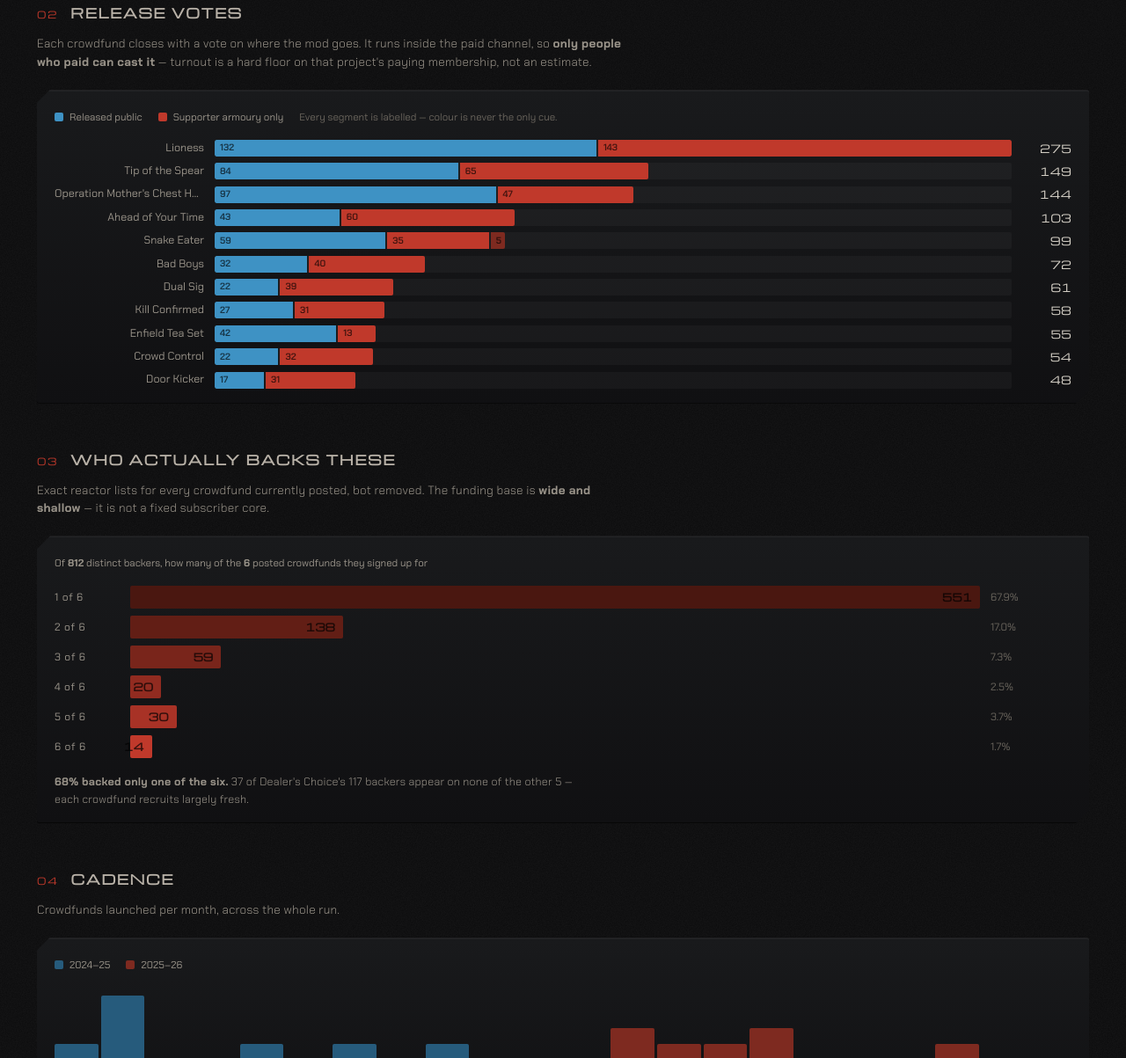
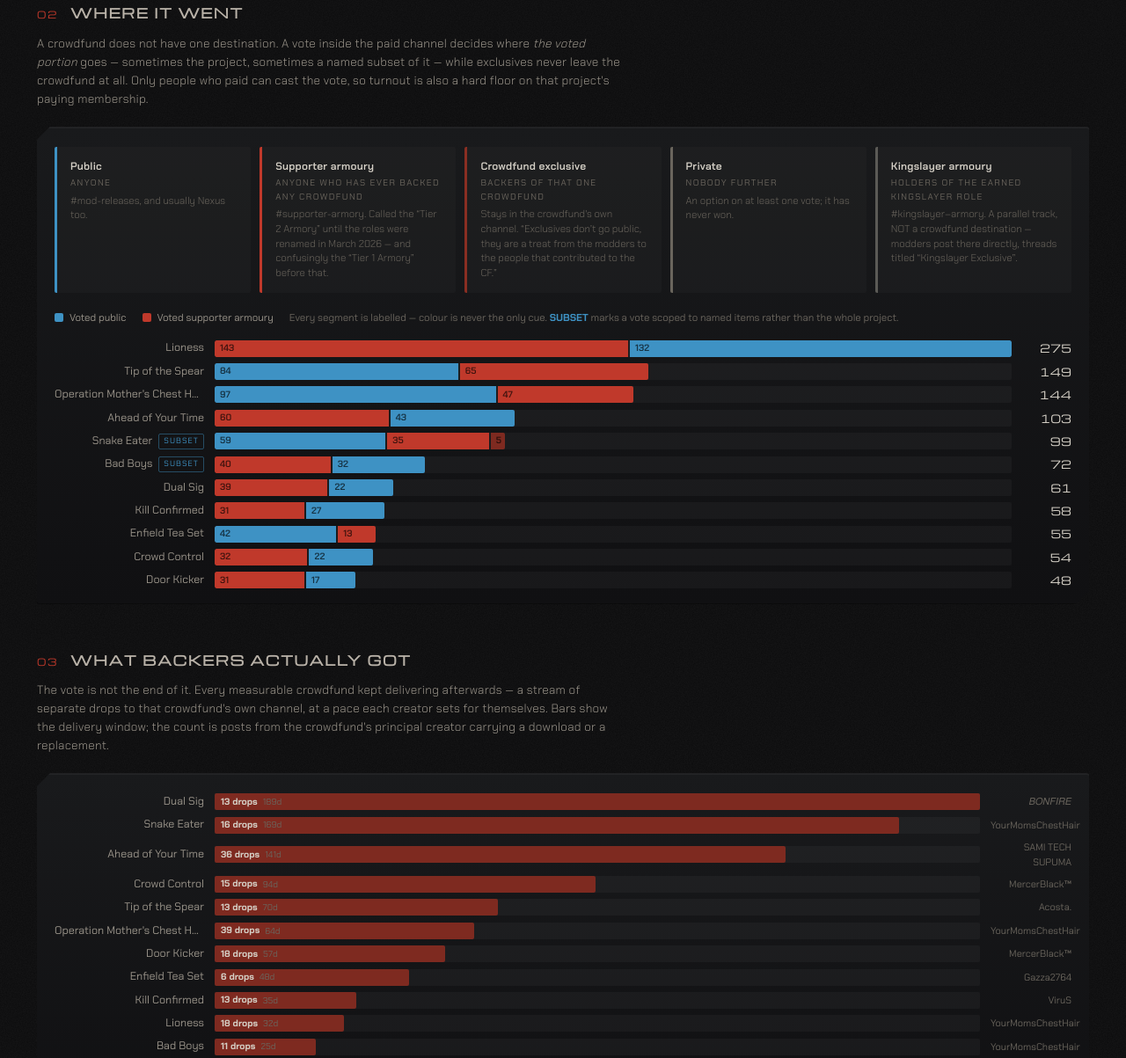
Before and after one commit to dataterminals/t1-crowdfunds, a plain HTML site: page index.html in a window 1280 px wide. Shown: the part 1263-2466 px from the top of the page at 88% size. Drawn offline with nearby package versions, Linux system fonts and the light colour scheme.

Commit message:
Stop pretending a crowdfund has one destination
The release field was a single enum -- public, supporters, private -- and
that is not how any of this works. Reading the eleven measurable crowdfunds
end to end:

Two of the eleven votes were not about the project at all. Snake Eater's
asked "Where to share the XOF Outfits?" and SMilEY said plainly in-channel
that "MOST of the items in this crowdfund are supporter items, the XOF suit
is what will be made public from this crowdfund". Bad Boys' vote was scoped
to the exfil helmets, police vests and belt. Recording either as "the
crowdfund went public" was wrong, and those two now carry a subset marker.

Exclusives are a separate class again and never enter the vote at all --
"Exclusives don't go public they are a treat from the modders to the people
that contributed to the CF". 39 of the delivery posts are flagged as such.

And the vote is not the end. Every one of the eleven kept shipping
afterwards: 198 separate drops, a median of 64 days from first to last,
ranging from Enfield Tea Set's 6 to Op Chesthair's 39. Each creator does it
their own way -- MercerBlack keeps one Drive folder and updates it in place,
BONFIRE ships versioned drops, YourMomsChestHair posts discrete releases --
so the new count is defined as posts from the crowdfund's principal creator
carrying a download or a replacement, rather than one house format. An
earlier detector keyed on the "MOD RELEASE" heading and scored four of these
as zero, which was a measurement artefact, not silence.

The panel now names all five places content can end up, including the
Kingslayer armoury -- which is NOT a crowdfund destination. It is the earned
role's own track, its threads titled "Kingslayer Exclusive", posted directly
by modders. Worth stating because the supporter armoury was itself called
the "Tier 1 Armory" before the roles were renamed, and the two are easy to
confuse.

Drops the "stayed private 7/11" tile. It read as a whole-project fact and
was not one.

Co-Authored-By: Claude Opus 5 <noreply@anthropic.com>

```diff
--- a/data/crowdfunds.json
+++ b/data/crowdfunds.json
@@ -265,12 +265,35 @@
       "creator": "YourMomsChestHair",
       "announced": "everyone",
       "vote": {
+        "question": "Where to share the XOF Outfits?",
+        "scope": "items",
+        "scopeNote": "the XOF Outfits only — most of the rest stayed supporter-side",
+        "options": [
+          {
+            "label": "Tier 2 Armory",
+            "count": 35
+          },
+          {
+            "label": "Public Release",
+            "count": 59
+          },
+          {
+            "label": "Private",
+            "count": 5
+          }
+        ],
         "total": 99,
-        "public": 59,
-        "supporters": 35,
-        "other": 5
+        "winner": "public"
       },
-      "release": "public"
+      "release": "public",
+      "delivery": {
+        "creator": "YourMomsChestHair",
+        "posts": 16,
+        "first": "2025-09-19",
+        "last": "2026-03-07",
+        "days": 169,
+        "exclusiveMentions": 1
+      }
     },
     {
       "n": 28,
@@ -290,11 +313,31 @@
       "creator": "YourMomsChestHair",
       "announced": "everyone",
       "vote": {
+        "question": "Where to share?",
+        "scope": "project",
+        "scopeNote": null,
+        "options": [
+          {
+            "label": "Tier 2",
+            "count": 47
+          },
+          {
+            "label": "Public",
+            "count": 97
+          }
+        ],
         "total": 144,
-        "public": 97,
-        "supporters": 47
+        "winner": "public"
       },
-      "release": "public"
+      "release": "public",
+      "delivery": {
+        "creator": "YourMomsChestHair",
+        "posts": 39,
+        "first": "2025-10-14",
+        "last": "2025-12-17",
+        "days": 64,
+        "exclusiveMentions": 6
+      }
     },
     {
       "n": 30,
@@ -305,11 +348,31 @@
       "announced": "everyone",
       "note": "Mercer's debut crowdfund.",
       "vote": {
+        "question": "How to release?",
+        "scope": "project",
+        "scopeNote": null,
+        "options": [
+          {
+            "label": "Public",
+            "count": 22
+          },
+          {
+            "label": "Tier 2 Armoury",
+            "count": 32
+          }
+        ],
         "total": 54,
-        "public": 22,
-        "supporters": 32
+        "winner": "supporters"
       },
-      "release": "supporters"
+      "release": "supporters",
+      "delivery": {
+        "creator": "MercerBlack™",
+        "posts": 15,
+        "first": "2025-11-11",
+        "last": "2026-02-13",
+        "days": 94,
+        "exclusiveMentions": 3
+      }
     },
     {
       "n": 31,
@@ -319,11 +382,31 @@
       "creator": null,
       "announced": "everyone",
       "vote": {
+        "question": "Where to release.",
+        "scope": "project",
+        "scopeNote": null,
+        "options": [
+          {
+            "label": "Public",
+            "count": 42
+          },
+          {
+            "label": "Tier 2 Armoury",
+            "count": 13
+          }
+        ],
         "total": 55,
-        "public": 42,
-        "supporters": 13
+        "winner": "public"
       },
-      "release": "public"
+      "release": "public",
+      "delivery": {
+        "creator": "Gazza2764",
+        "posts": 6,
+        "first": "2025-11-11",
+        "last": "2025-12-29",
+        "days": 48,
+        "exclusiveMentions": 0
+      }
     },
     {
       "n": 32,
@@ -333,11 +416,31 @@
       "creator": "YourMomsChestHair",
       "announced": "everyone",
       "vote": {
+        "question": "Where to Share the Exfil Helmets, Police Vests and Belt",
+        "scope": "items",
+        "scopeNote": "the Exfil helmets, police vests and belt only",
+        "options": [
+          {
+            "label": "Publicly?",
+            "count": 32
+          },
+          {
+            "label": "Tier 2",
+            "count": 40
+          }
+        ],
         "total": 72,
-        "public": 32,
-        "supporters": 40
+        "winner": "supporters"
       },
-      "release": "supporters"
+      "release": "supporters",
+      "delivery": {
+        "creator": "YourMomsChestHair",
+        "posts": 11,
+        "first": "2025-11-21",
+        "last": "2025-12-16",
+        "days": 25,
+        "exclusiveMentions": 3
+      }
     },
     {
       "n": 33,
@@ -347,11 +450,31 @@
       "creator": null,
       "announced": "everyone",
       "vote": {
+        "question": "Release.",
+        "scope": "project",
+        "scopeNote": null,
+        "options": [
+          {
+            "label": "Public",
+            "count": 22
+          },
+          {
+            "label": "Tier 2 Armoury.",
+            "count": 39
+          }
+        ],
         "total": 61,
-        "public": 22,
-        "supporters": 39
+        "winner": "supporters"
       },
-      "release": "supporters"
+      "release": "supporters",
+      "delivery": {
+        "creator": "𝐵𝑂𝑁𝐹𝐼𝑅𝐸",
+        "posts": 13,
+        "first": "2025-11-21",
+        "last": "2026-05-29",
+        "days": 189,
+        "exclusiveMentions": 1
+      }
     },
     {
       "n": 34,
@@ -362,11 +485,31 @@
       "creator": null,
       "announced": "everyone",
       "vote": {
+        "question": "Release",
+        "scope": "project",
+        "scopeNote": null,
+        "options": [
+          {
+            "label": "Public",
+            "count": 17
+          },
+          {
+            "label": "Tier 2",
+            "count": 31
+          }
+        ],
         "total": 48,
-        "public": 17,
-        "supporters": 31
+        "winner": "supporters"
       },
-      "release": "supporters"
+      "release": "supporters",
+      "delivery": {
+        "creator": "MercerBlack™",
+        "posts": 18,
+        "first": "2025-12-18",
+        "last": "2026-02-13",
+        "days": 57,
+        "exclusiveMentions": 6
+      }
     },
     {
       "n": 35,
@@ -377,11 +520,31 @@
       "announced": "everyone",
       "note": "Largest measured turnout, and the closest vote — 11 votes in it.",
       "vote": {
+        "question": "The time has come, where to share this project?",
+        "scope": "project",
+        "scopeNote": null,
+        "options": [
+          {
+            "label": "Tier 2",
+            "count": 143
+          },
+          {
+            "label": "Public",
+            "count": 132
+          }
+        ],
         "total": 275,
-        "public": 132,
-        "supporters": 143
+        "winner": "supporters"
       },
-      "release": "supporters"
+      "release": "supporters",
+      "delivery": {
+        "creator": "YourMomsChestHair",
+        "posts": 18,
+        "first": "2026-01-16",
+        "last": "2026-02-17",
+        "days": 32,
+        "exclusiveMentions": 2
+      }
     },
     {
       "n": 36,
@@ -392,11 +555,31 @@
       "creator": "ViruS",
       "announced": "everyone",
       "vote": {
+        "question": "Where does it go?",
+        "scope": "project",
+        "scopeNote": null,
+        "options": [
+          {
+            "label": "Public",
+            "count": 27
+          },
+          {
+            "label": "Tier 2",
+            "count": 31
+          }
+        ],
         "total": 58,
-        "public": 27,
-        "supporters": 31
+        "winner": "supporters"
       },
-      "release": "supporters"
+      "release": "supporters",
+      "delivery": {
+        "creator": "ViruS",
+        "posts": 13,
+        "first": "2025-12-20",
+        "last": "2026-01-24",
+        "days": 35,
+        "exclusiveMentions": 5
+      }
     },
     {
       "n": 37,
@@ -406,11 +589,31 @@
       "creator": "SAMI TECH SUPUMA",
       "announced": "everyone",
       "vote": {
+        "question": "Where to release this?",
+        "scope": "project",
+        "scopeNote": null,
+        "options": [
+          {
+            "label": "Tier 2",
+            "count": 60
+          },
+          {
+            "label": "Public",
+            "count": 43
+          }
+        ],
         "total": 103,
-        "public": 43,
-        "supporters": 60
+        "winner": "supporters"
       },
-      "release": "supporters"
+      "release": "supporters",
+      "delivery": {
+        "creator": "SAMI TECH SUPUMA",
+        "posts": 36,
+        "first": "2026-01-17",
+        "last": "2026-06-07",
+        "days": 141,
+        "exclusiveMentions": 8
+      }
     },
     {
       "n": 38,
@@ -420,11 +623,31 @@
       "creator": "Acosta.",
       "announced": "everyone",
       "vote": {
+        "question": "Release.",
+        "scope": "project",
+        "scopeNote": null,
+        "options": [
+          {
+            "label": "Public",
+            "count": 84
+          },
+          {
+            "label": "Supporter Armoury",
+            "count": 65
+          }
+        ],
         "total": 149,
-        "public": 84,
-        "supporters": 65
+        "winner": "public"
       },
-      "release": "public"
+      "release": "public",
+      "delivery": {
+        "creator": "Acosta.",
+        "posts": 13,
+        "first": "2026-01-22",
+        "last": "2026-04-02",
+        "days": 70,
+        "exclusiveMentions": 4
+      }
     },
     {
       "n": 39,
@@ -750,5 +973,37 @@
       "fresh": 37,
       "of": 117
     }
-  }
+  },
+  "destinations": [
+    {
+      "id": "public",
+      "label": "Public",
+      "who": "Anyone",
+      "note": "#mod-releases, and usually Nexus too."
+    },
+    {
+      "id": "supporters",
+      "label": "Supporter armoury",
+      "who": "Anyone who has ever backed any crowdfund",
+      "note": "#supporter-armory. Called the “Tier 2 Armory” until the roles were renamed in March 2026 — and confusingly the “Tier 1 Armory” before that."
+    },
+    {
+      "id": "exclusive",
+      "label": "Crowdfund exclusive",
+      "who": "Backers of that one crowdfund",
+      "note": "Stays in the crowdfund's own channel. “Exclusives don’t go public, they are a treat from the modders to the people that contributed to the CF.”"
+    },
+    {
+      "id": "private",
+      "label": "Private",
+      "who": "Nobody further",
+      "note": "An option on at least one vote; it has never won."
+    },
+    {
+      "id": "kingslayer",
+      "label": "Kingslayer armoury",
+      "who": "Holders of the earned Kingslayer role",
+      "note": "#kingslayer–armory. A parallel track, NOT a crowdfund destination — modders post there directly, threads titled “Kingslayer Exclusive”."
+    }
+  ]
 }
--- a/index.html
+++ b/index.html
@@ -113,6 +113,26 @@ section{margin-top:52px}
 .bd .foot b{font-family:'Michroma',sans-serif;font-size:22px;color:var(--ink)}
 .bd .foot span{font-size:10.5px;letter-spacing:.16em;text-transform:uppercase;color:var(--ink-3)}
 
+/* ── destinations + delivery ──────────────────────────── */
+.dests{display:grid;grid-template-columns:repeat(auto-fit,minmax(215px,1fr));gap:10px;margin-bottom:20px}
+.dest{padding:13px 15px;border-left:3px solid var(--ink-3);background:rgba(255,255,255,.018);border-radius:2px}
+.dest.d-public{border-color:var(--ice)} .dest.d-supporters{border-color:var(--oxide)}
+.dest.d-exclusive{border-color:#8A2E22} .dest.d-kingslayer{border-color:#5B5A56}
+.dest h4{margin:0 0 2px;font-size:12px;color:var(--ink);font-weight:600;letter-spacing:.02em}
+.dest .who{font-size:10px;letter-spacing:.14em;text-transform:uppercase;color:var(--ink-3);margin-bottom:5px}
+.dest p{margin:0;font-size:11.5px;color:var(--ink-3);font-weight:300;line-height:1.45}
+
+.deliv{display:grid;gap:7px}
+.dv{display:grid;grid-template-columns:170px 1fr 92px;align-items:center;gap:12px}
+.dv .lab{font-size:12.5px;color:var(--ink-2);text-align:right;overflow:hidden;text-overflow:ellipsis;white-space:nowrap}
+.dv .span{height:19px;background:rgba(255,255,255,.035);border-radius:2px;position:relative}
+.dv .fill{position:absolute;top:0;height:100%;background:var(--oxide-dim);border-radius:2px;display:flex;align-items:center;padding:0 7px;gap:6px}
+.dv .fill b{font-size:10.5px;color:var(--ink);font-variant-numeric:tabular-nums}
+.dv:hover .fill{background:var(--oxide)}
+.dv .meta{font-size:11px;color:var(--ink-3);text-align:right;font-variant-numeric:tabular-nums}
+.scope{display:inline-block;margin-left:7px;font-size:9px;letter-spacing:.12em;text-transform:uppercase;
+  color:var(--ice);border:1px solid rgba(62,146,196,.45);border-radius:2px;padding:1px 5px;vertical-align:1px}
+
 /* ── charts ───────────────────────────────────────────── */
 .chart{padding:22px 20px 16px}
 .legend{display:flex;gap:18px;flex-wrap:wrap;margin-bottom:16px;font-size:11.5px;color:var(--ink-2)}
@@ -208,20 +228,30 @@ footer a:hover{color:var(--oxide);border-color:var(--oxide)}
   </section>
 
   <section>
-    <div class="head"><span class="num">02</span><h2>Release votes</h2></div>
-    <p class="sub">Each crowdfund closes with a vote on where the mod goes. It runs inside the paid channel, so <strong>only people who paid can cast it</strong> — turnout is a hard floor on that project's paying membership, not an estimate.</p>
+    <div class="head"><span class="num">02</span><h2>Where it went</h2></div>
+    <p class="sub">A crowdfund does not have one destination. A vote inside the paid channel decides where <em>the voted portion</em> goes — sometimes the project, sometimes a named subset of it — while exclusives never leave the crowdfund at all. Only people who paid can cast the vote, so turnout is also a hard floor on that project's paying membership.</p>
     <div class="plate chamfer chart body-gap">
+      <div class="dests" id="dests"></div>
       <div class="legend">
-        <span><i style="background:var(--ice)"></i>Released public</span>
-        <span><i style="background:var(--oxide)"></i>Supporter armoury only</span>
-        <span style="color:var(--ink-3)">Every segment is labelled — colour is never the only cue.</span>
+        <span><i style="background:var(--ice)"></i>Voted public</span>
+        <span><i style="background:var(--oxide)"></i>Voted supporter armoury</span>
+        <span style="color:var(--ink-3)">Every segment is labelled — colour is never the only cue. <b style="color:var(--ice)">SUBSET</b> marks a vote scoped to named items rather than the whole project.</span>
       </div>
       <div class="bars" id="votes"></div>
     </div>
   </section>
 
   <section>
-    <div class="head"><span class="num">03</span><h2>Who actually backs these</h2></div>
+    <div class="head"><span class="num">03</span><h2>What backers actually got</h2></div>
+    <p class="sub">The vote is not the end of it. Every measurable crowdfund kept delivering afterwards — a stream of separate drops to that crowdfund's own channel, at a pace each creator sets for themselves. Bars show the delivery window; the count is posts from the crowdfund's principal creator carrying a download or a replacement.</p>
+    <div class="plate chamfer chart body-gap">
+      <div class="deliv" id="deliv"></div>
+      <p class="sub" style="margin:18px 0 0;font-size:12.5px" id="deliv-note"></p>
+    </div>
+  </section>
+
+  <section>
+    <div class="head"><span class="num">04</span><h2>Who actually backs these</h2></div>
     <p class="sub">Exact reactor lists for every crowdfund currently posted, bot removed. The funding base is <strong>wide and shallow</strong> — it is not a fixed subscriber core.</p>
     <div class="plate chamfer chart body-gap">
       <div class="legend"><span style="color:var(--ink-2)">Of <b id="c-distinct"></b> distinct backers, how many of the <b id="c-k"></b> posted crowdfunds they signed up for</span></div>
@@ -231,7 +261,7 @@ footer a:hover{color:var(--oxide);border-color:var(--oxide)}
   </section>
 
   <section>
-    <div class="head"><span class="num">04</span><h2>Cadence</h2></div>
+    <div class="head"><span class="num">05</span><h2>Cadence</h2></div>
     <p class="sub">Crowdfunds launched per month, across the whole run.</p>
     <div class="plate chamfer chart body-gap">
       <div class="legend">
@@ -244,7 +274,7 @@ footer a:hover{color:var(--oxide);border-color:var(--oxide)}
   </section>
 
   <section>
-    <div class="head"><span class="num">05</span><h2>Registry</h2></div>
+    <div class="head"><span class="num">06</span><h2>Registry</h2></div>
     <p class="sub">Every crowdfund recoverable from the record. Click a column to sort.</p>
     <div class="plate chamfer chart body-gap">
       <div class="filters">
@@ -296,8 +326,11 @@ function render(d){
   const live    = CF.filter(c => c.live);
   const voted   = CF.filter(c => c.vote);
   const votes   = voted.reduce((n,c) => n + c.vote.total, 0);
-  const supOnly = voted.filter(c => c.release === 'supporters').length;
   const named   = CF.filter(c => c.name).length;
+  const delivered  = CF.filter(c => c.delivery);
+  const totalPosts = delivered.reduce((n,c) => n + c.delivery.posts, 0);
+  const minD = Math.min(...delivered.map(c => c.delivery.days));
+  const maxD = Math.max(...delivered.map(c => c.delivery.days));
 
   $('#stamp').textContent = 'Updated ' + d.meta.updated + ' · ' + CF.length + ' crowdfunds on record';
 
@@ -307,7 +340,7 @@ function render(d){
     kpi(live.length, 'On the board now', live.reduce((n,c)=>n+(c.signups||0),0).toLocaleString() + ' people signed up between them'),
     kpi(d.cohort.distinct, 'Distinct backers', 'Across the crowdfunds still posted'),
     kpi(votes.toLocaleString(), 'Paid votes counted', 'Floor on money in — ' + voted.length + ' projects measurable'),
-    kpi(supOnly + '<small>/' + voted.length + '</small>', 'Stayed private', 'Voted to the supporter armoury, never public')
+    kpi(totalPosts, 'Deliveries after the vote', 'Separate drops to backers, over ' + minD + '–' + maxD + ' days per crowdfund')
   ].join('');
 
   /* ── on the board ───────────────────────────────────── */
@@ -320,21 +353,44 @@ function render(d){
     </div>`).join('') || '<p class="sub">Nothing is currently posted.</p>';
 
   /* ── release votes ──────────────────────────────────── */
+  $('#dests').innerHTML = (d.destinations||[]).map(x =>
+    `<div class="dest d-${esc(x.id)}"><h4>${esc(x.label)}</h4><div class="who">${esc(x.who)}</div><p>${esc(x.note)}</p></div>`).join('');
+
+  const COL = { public:'var(--ice)', supporters:'var(--oxide)', private:'var(--oxide-dim)' };
   const max = Math.max(...voted.map(c => c.vote.total));
   $('#votes').innerHTML = voted.slice().sort((a,b)=>b.vote.total-a.vote.total).map(c => {
     const v = c.vote, w = t => (t/max*100).toFixed(2)+'%';
-    const seg = (nv,col,title) => nv
-      ? `<div class="seg" style="width:${w(nv)};background:${col}" title="${esc(title)}: ${nv} votes"><b>${nv}</b></div>` : '';
+    const norm = l => /public/i.test(l) ? 'public' : /private/i.test(l) ? 'private' : 'supporters';
+    const segs = v.options.slice().sort((a,b)=>b.count-a.count).map(o =>
+      o.count ? `<div class="seg" style="width:${w(o.count)};background:${COL[norm(o.label)]}"
+        title="${esc(o.label)}: ${o.count} of ${v.total} votes"><b>${o.count}</b></div>` : '').join('');
+    const tag = v.scope === 'items' ? `<span class="scope" title="${esc(v.scopeNote||'')}">subset</span>` : '';
     return `<div class="row">
-      <div class="lab" title="${esc(c.name)}">${esc(c.name)}</div>
-      <div class="track">
-        ${seg(v.public,'var(--ice)','Public')}
-        ${seg(v.supporters,'var(--oxide)','Supporters')}
-        ${seg(v.other,'var(--oxide-dim)','Other')}
-      </div>
+      <div class="lab" title="${esc(v.question)}">${esc(c.name)}${tag}</div>
+      <div class="track">${segs}</div>
       <div class="tot">${v.total}</div>
     </div>`;
   }).join('');
+
+  /* ── what backers actually got ──────────────────────── */
+  const dmax = Math.max(...delivered.map(c => c.delivery.days)) || 1;
+  $('#deliv').innerHTML = delivered.slice().sort((a,b)=>b.delivery.days-a.delivery.days).map(c => {
+    const v = c.delivery;
+    return `<div class="dv">
+      <div class="lab" title="${esc(c.name)}">${esc(c.name)}</div>
+      <div class="span" title="${esc(v.first)} → ${esc(v.last)}">
+        <div class="fill" style="width:${Math.max(9,(v.days/dmax*100)).toFixed(2)}%">
+          <b>${v.posts} drops</b><span style="font-size:10px;color:var(--ink-3)">${v.days}d</span>
+        </div>
+      </div>
+      <div class="meta">${esc(v.creator)}</div>
+    </div>`;
+  }).join('');
+  const totalExcl = delivered.reduce((n,c)=>n+c.delivery.exclusiveMentions,0);
+  const med = [...delivered.map(c=>c.delivery.days)].sort((a,b)=>a-b)[Math.floor(delivered.length/2)];
+  $('#deliv-note').innerHTML =
+    `<strong>${totalPosts} deliveries across ${delivered.length} crowdfunds</strong>, a median of ${med} days from first drop to last — ` +
+    `and ${totalExcl} of them flagged as exclusives, which by convention never leave the crowdfund that paid for them.`;
 
   /* ── cohort — sequential ramp, one hue, generated for n ─ */
   const B = d.cohort.buckets, n = B.length;
```
